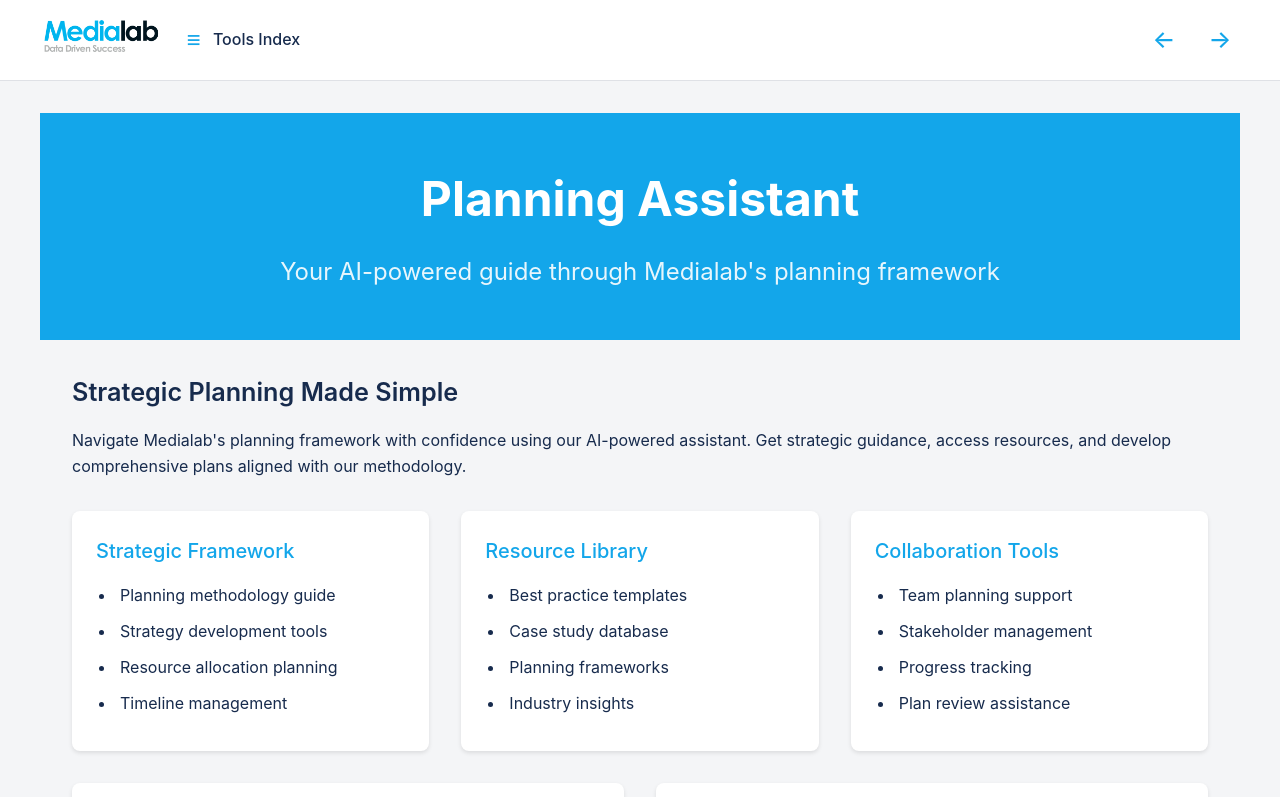
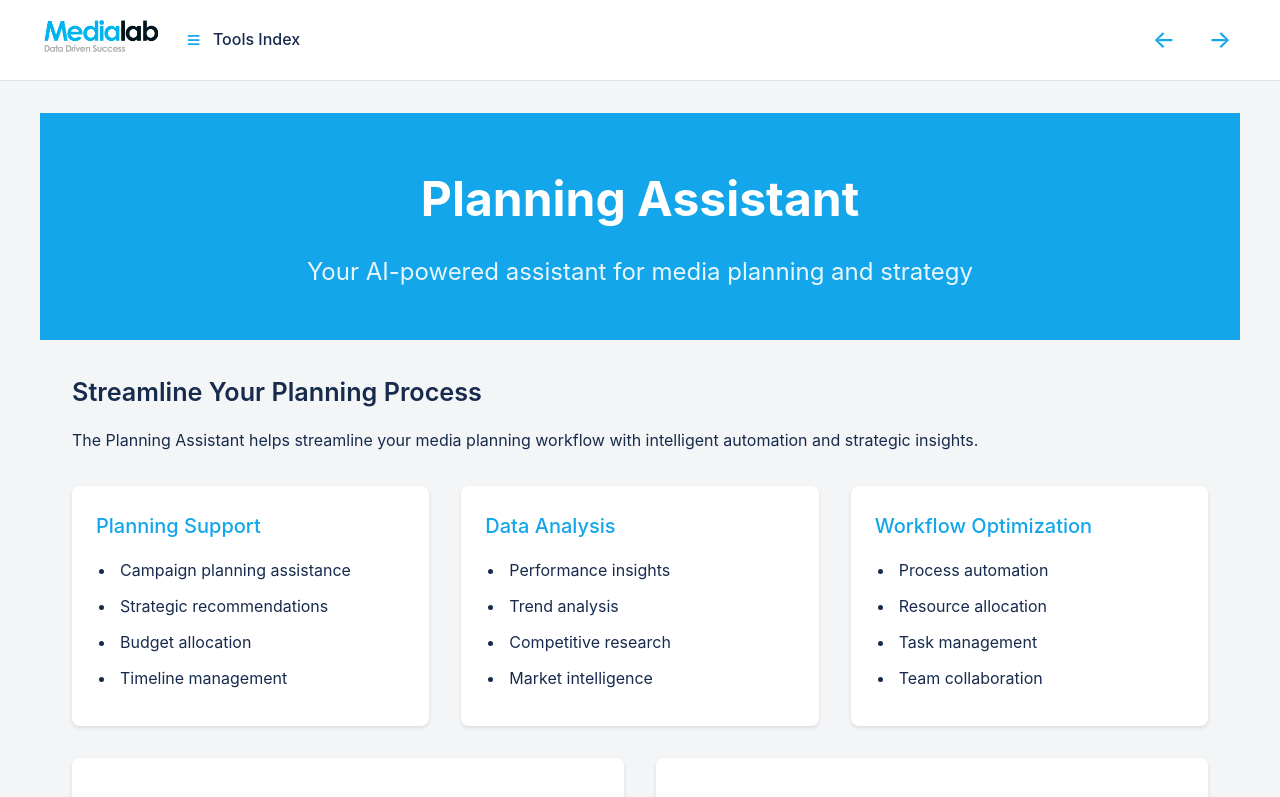
Before and after one commit to jasonlryan/mlbots-v2, a React (Vite) app: page /tools/planning-assistant in a window 1280 px wide. Shown: the top 797 px of the page. Built offline with nearby package versions, Linux system fonts and the light colour scheme; sample sign-in values are in the browser's storage.

Commit message:
Update support team names and add new tool pages - Updated proper names for support teams across all tools, added new tool pages, fixed formatting and capitalization

```diff
--- a/src/pages/tools/PlanningAssistant.tsx
+++ b/src/pages/tools/PlanningAssistant.tsx
@@ -4,62 +4,61 @@
   return (
     <ToolPage
       title="Planning Assistant"
-      subtitle="Your AI-powered guide through Medialab's planning framework"
+      subtitle="Your AI-powered assistant for media planning and strategy"
       intro={{
-        title: "Strategic Planning Made Simple",
+        title: "Streamline Your Planning Process",
         description:
-          "Navigate Medialab's planning framework with confidence using our AI-powered assistant. Get strategic guidance, access resources, and develop comprehensive plans aligned with our methodology.",
+          "The Planning Assistant helps streamline your media planning workflow with intelligent automation and strategic insights.",
       }}
       features={[
         {
-          title: "Strategic Framework",
+          title: "Planning Support",
           items: [
-            "Planning methodology guide",
-            "Strategy development tools",
-            "Resource allocation planning",
+            "Campaign planning assistance",
+            "Strategic recommendations",
+            "Budget allocation",
             "Timeline management",
           ],
         },
         {
-          title: "Resource Library",
+          title: "Data Analysis",
           items: [
-            "Best practice templates",
-            "Case study database",
-            "Planning frameworks",
-            "Industry insights",
+            "Performance insights",
+            "Trend analysis",
+            "Competitive research",
+            "Market intelligence",
           ],
         },
         {
-          title: "Collaboration Tools",
+          title: "Workflow Optimization",
           items: [
-            "Team planning support",
-            "Stakeholder management",
-            "Progress tracking",
-            "Plan review assistance",
+            "Process automation",
+            "Resource allocation",
+            "Task management",
+            "Team collaboration",
           ],
         },
       ]}
       metrics={{
-        title: "Planning Success",
-        description: "The Planning Assistant helps achieve:",
+        title: "Key Benefits",
+        description: "Enhance your planning workflow with:",
         items: [
-          "Faster plan development",
-          "Better strategic alignment",
-          "Improved resource allocation",
-          "Enhanced plan quality",
+          "Improved efficiency",
+          "Data-driven decisions",
+          "Streamlined processes",
+          "Better collaboration",
         ],
       }}
       cta={{
-        title: "Start Planning Now",
-        description: "Access strategic planning support",
-        buttonText: "Launch Assistant",
-        buttonLink:
-          "https://chatgpt.com/g/g-6735f92c63fc8190b61098a7afc0c26d-planning-assistant",
+        title: "Start Using the Planning Assistant Today",
+        description: "Available now for all Medialab team members",
+        buttonText: "Access Assistant",
+        buttonLink: "https://chatgpt.com/g/g-planning-assistant",
       }}
       supportTeam={[
         "Jess Talbot",
         "Mattie Mould",
-        "Alexandre Gavela",
+        "Alexandra Gavela",
         "George Gwilliam",
         "Jack Allen",
         "Harry Darlington",
--- a/src/pages/tools/WeeklyReportChatbot.tsx
+++ b/src/pages/tools/WeeklyReportChatbot.tsx
@@ -58,10 +58,11 @@
         beta: true,
       }}
       supportTeam={[
-        "Ben Cunnington",
-        "Aneena Morshed",
-        "Krishan Majithia",
-        "Charles Batchelor",
+        "Oksana Petychuk",
+        "Joe Slade",
+        "Chiara Bossell",
+        "Maya Ward",
+        "David Ruddle",
       ]}
     />
   );
```
Also changed, not shown: src/pages/tools/JanusTaxonomyTrainingBot.tsx (added, +67 -0 lines), src/pages/tools/PitchContentAssistant.tsx (added, +67 -0 lines), src/pages/tools/RecruitmentAssessmentBot.tsx (added, +67 -0 lines).
